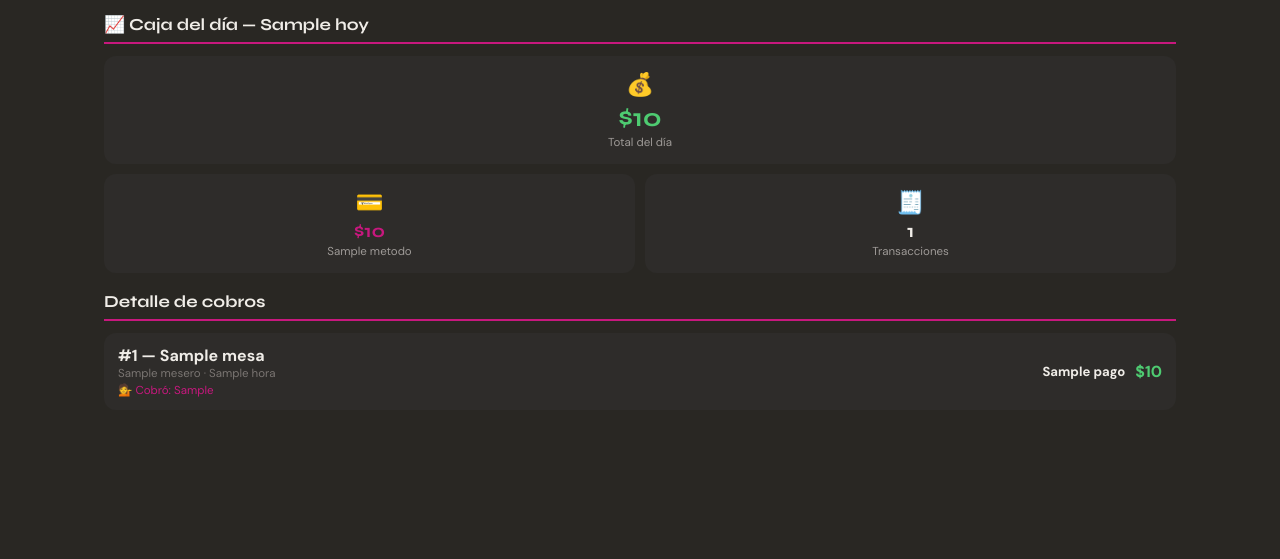
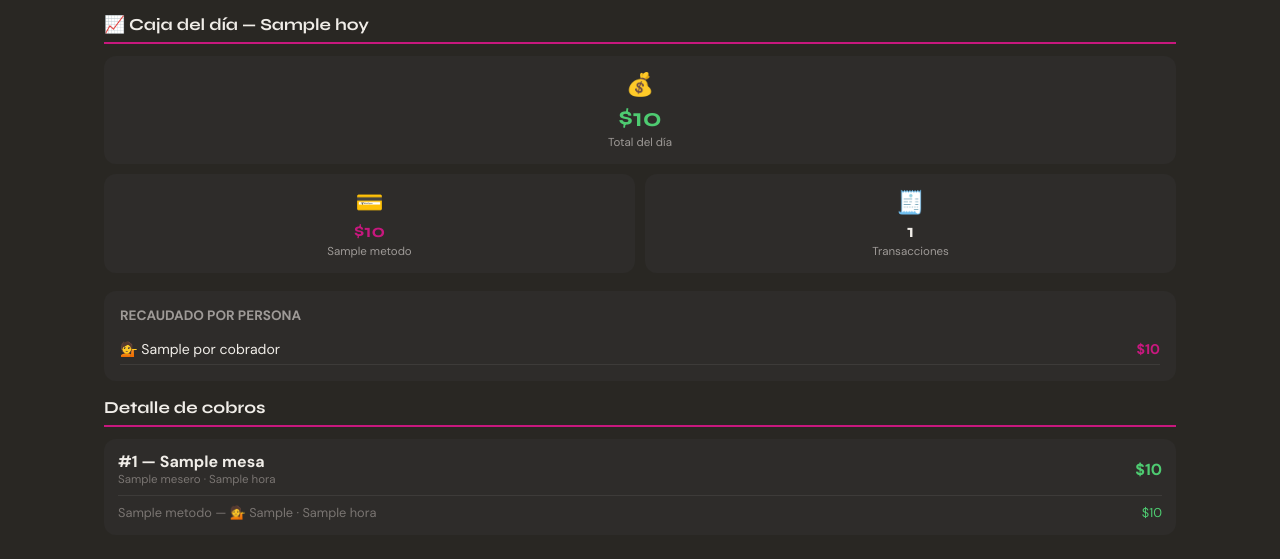
Before and after one commit to lualsa23-max/Jacapizza, a Flask app: template templates/cajero_caja.html in a window 1280 px wide. Shown: the top 559 px of the page. Run offline with Flask 3, Linux system fonts and the light colour scheme; the template is opened without the code that fills it: most values are stand-ins (such as "Sample title", 1, 10 or a date in 2020).

Commit message:
Update cajero_caja.html

```diff
--- a/templates/cajero_caja.html
+++ b/templates/cajero_caja.html
@@ -24,20 +24,39 @@
   </div>
 </div>
 
+{% if por_cobrador %}
+<div class="card mt-12">
+  <h3 style="font-size:.85rem;color:var(--gray2);margin-bottom:10px;font-weight:700;text-transform:uppercase">Recaudado por persona</h3>
+  {% for nombre, monto in por_cobrador.items() %}
+  <div style="display:flex;justify-content:space-between;padding:6px 0;border-bottom:1px solid var(--card2);font-size:.88rem">
+    <span>💁 {{ nombre }}</span>
+    <span class="c-accent font-bold">{{ monto | cop }}</span>
+  </div>
+  {% endfor %}
+</div>
+{% endif %}
+
 <h3 class="sec-title mt-16">Detalle de cobros</h3>
 {% if pedidos %}
   {% for p in pedidos | reverse %}
-  <div class="card mb-8" style="display:flex;align-items:center;gap:10px;padding:12px 14px">
-    <div style="flex:1">
-      <div class="font-bold">#{{ p.id }} — {{ p.mesa }}</div>
-      <div class="text-xs c-gray">{{ p.mesero }} · {{ p.hora }}</div>
-      {% if p.cobrado_por %}
-      <div class="text-xs c-accent" style="margin-top:2px">💁 Cobró: {{ p.cobrado_por }}</div>
-      {% endif %}
+  <div class="card mb-8" style="padding:12px 14px">
+    <div style="display:flex;align-items:center;gap:10px">
+      <div style="flex:1">
+        <div class="font-bold">#{{ p.id }} — {{ p.mesa }}</div>
+        <div class="text-xs c-gray">{{ p.mesero }} · {{ p.hora }}</div>
+      </div>
+      <span class="font-bold c-green" style="font-size:1rem">{{ p.total | cop }}</span>
     </div>
-    {% set col_map = {'Efectivo':'c-green','Tarjeta':'c-orange','Nequi':'c-accent','Daviplata':'c-blue','Llave Bre-B':'c-coral'} %}
-    <span class="text-sm font-bold {{ col_map.get(p.pago,'c-white') }}">{{ p.pago }}</span>
-    <span class="font-bold c-green" style="font-size:1rem">{{ p.total | cop }}</span>
+    {% if p.pagos %}
+    <div style="margin-top:8px;padding-top:6px;border-top:1px solid var(--card2)">
+      {% for pg in p.pagos %}
+      <div style="display:flex;justify-content:space-between;font-size:.8rem;padding:2px 0">
+        <span class="c-gray">{{ pg.metodo }} — 💁 {{ pg.cobrado_por }} · {{ pg.hora }}</span>
+        <span class="c-green">{{ pg.monto | cop }}</span>
+      </div>
+      {% endfor %}
+    </div>
+    {% endif %}
   </div>
   {% endfor %}
 {% else %}
```
